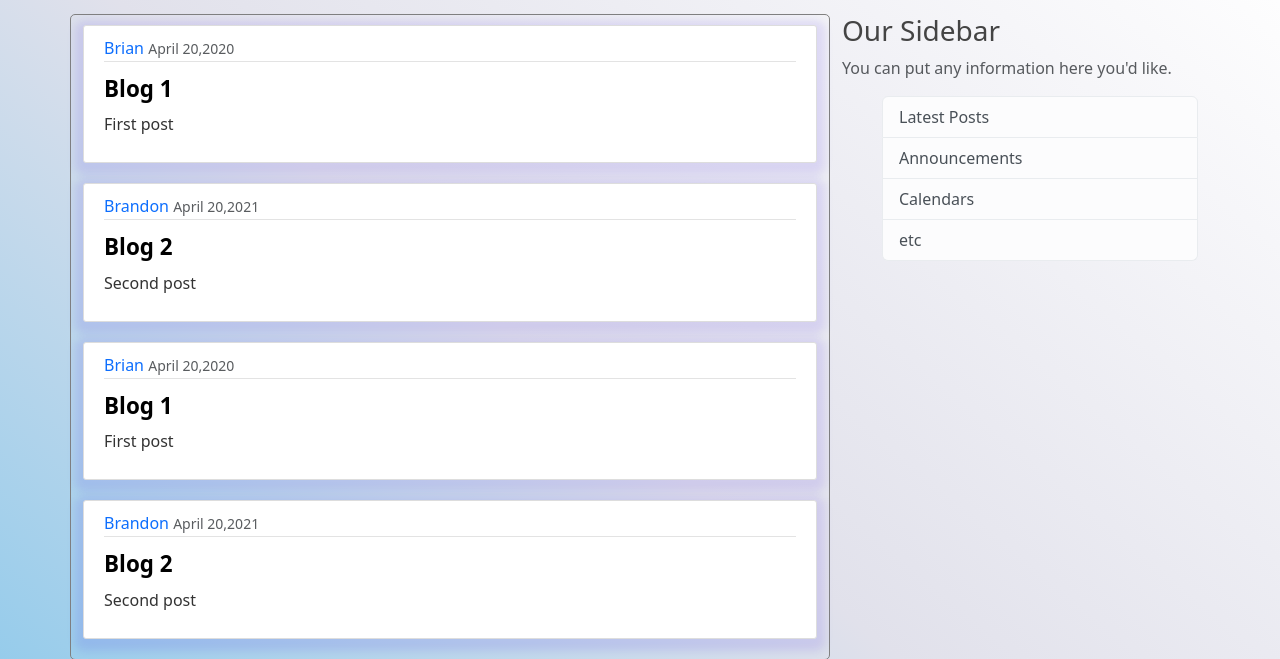
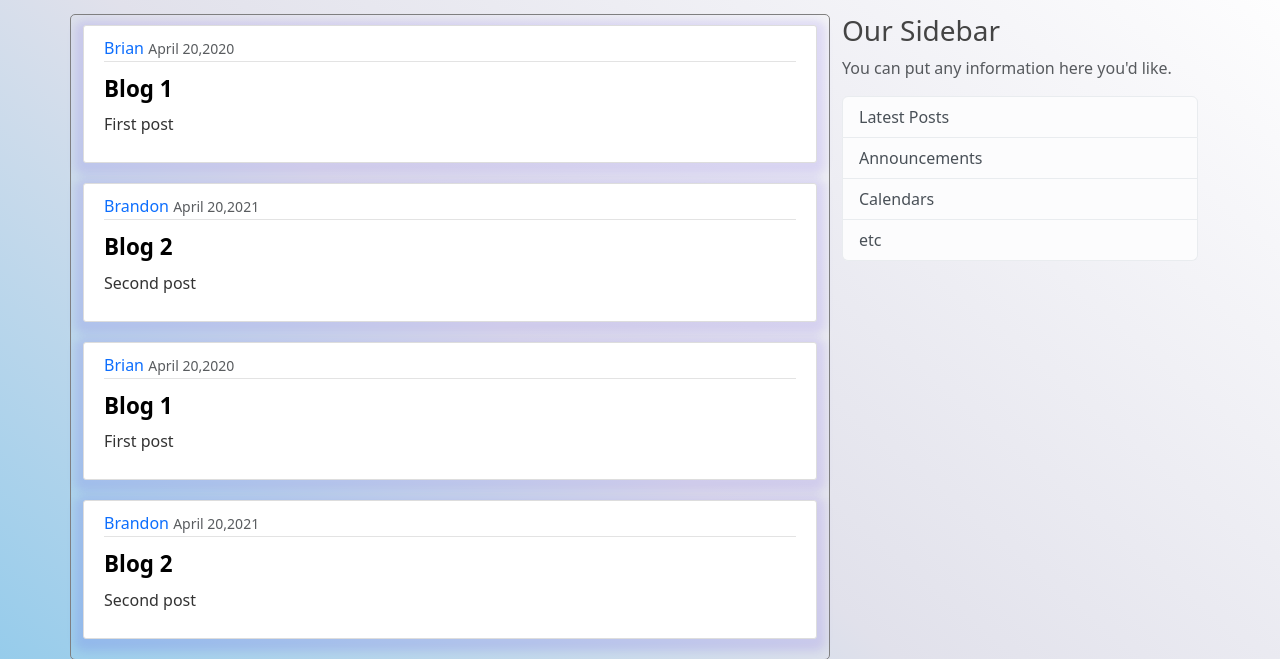
Before and after one commit to BrianKimurgor/Blogify, a Flask app: page / in a window 1280 px wide. Shown: the part 66-725 px from the top of the page. Run offline with Flask 2, Linux system fonts and the light colour scheme; some libraries are stand-ins or nearby versions.

Commit message:
removed the padding left for the list-group class

```diff
--- a/Blogify/static/main.css
+++ b/Blogify/static/main.css
@@ -150,3 +150,7 @@ body {
   .site-header{
     background-color: #000b3a;
   }
+
+  .list-group{
+    padding-left: 0px;
+  }
```
